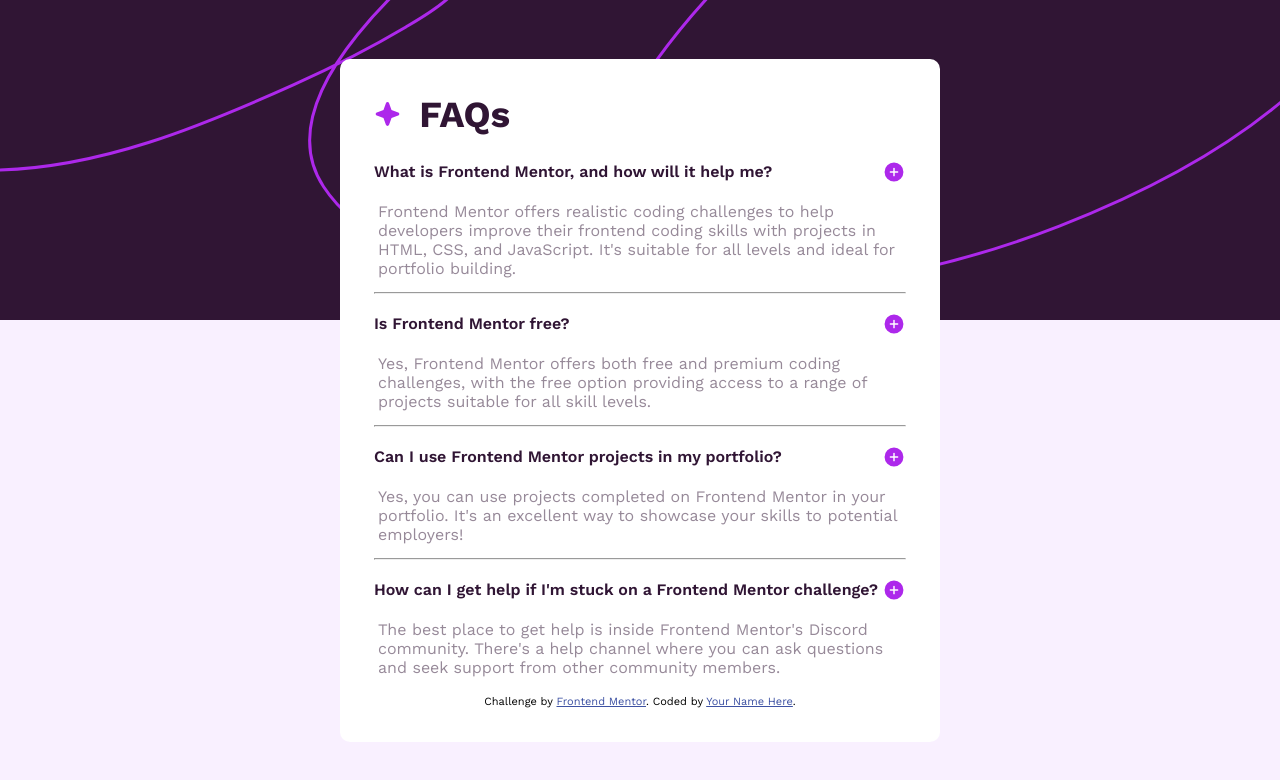
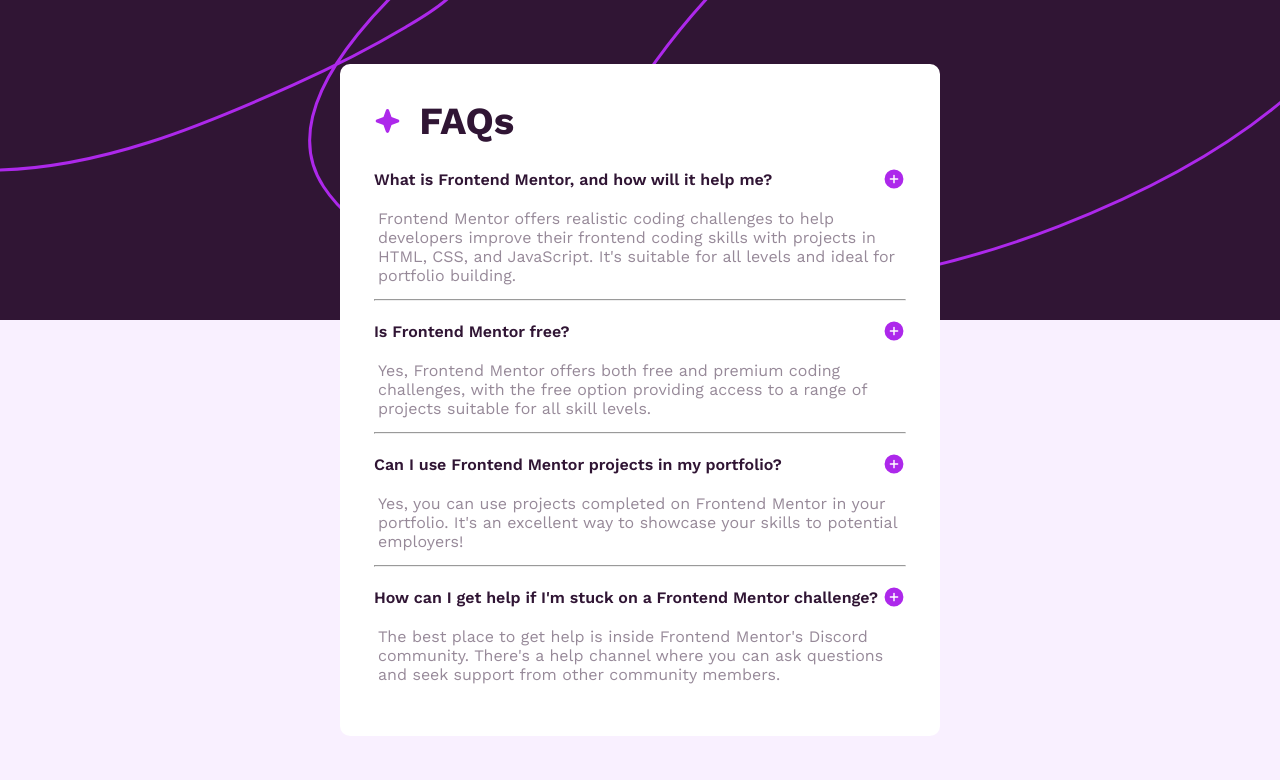
Before and after one commit to 26TracyNjoroge/frontendmentor-faq-accordion, a plain HTML site: page index.html in a window 1280 px wide. Drawn offline with nearby package versions, Linux system fonts and the light colour scheme.

Commit message:
Remove the footer and update the styling

```diff
--- a/index.html
+++ b/index.html
@@ -72,12 +72,6 @@
         channel where you can ask questions and seek support from other community members.
       </p>
     </div>
-
-    <div class="attribution">
-      Challenge by <a href="https://www.frontendmentor.io?ref=challenge" target="_blank">Frontend Mentor</a>.
-      Coded by <a href="#">Your Name Here</a>.
-    </div>
-
   </div> <!--End of container-->
 </body>
 </html>
--- a/styles.css
+++ b/styles.css
@@ -25,7 +25,8 @@
 
 
 h1 {
-    font-size: 2.3rem;
+    font-size: 2.4rem;
+    font-weight: 700;
     padding-left: 8px;
     color: var(--primary-color);
 }
```
